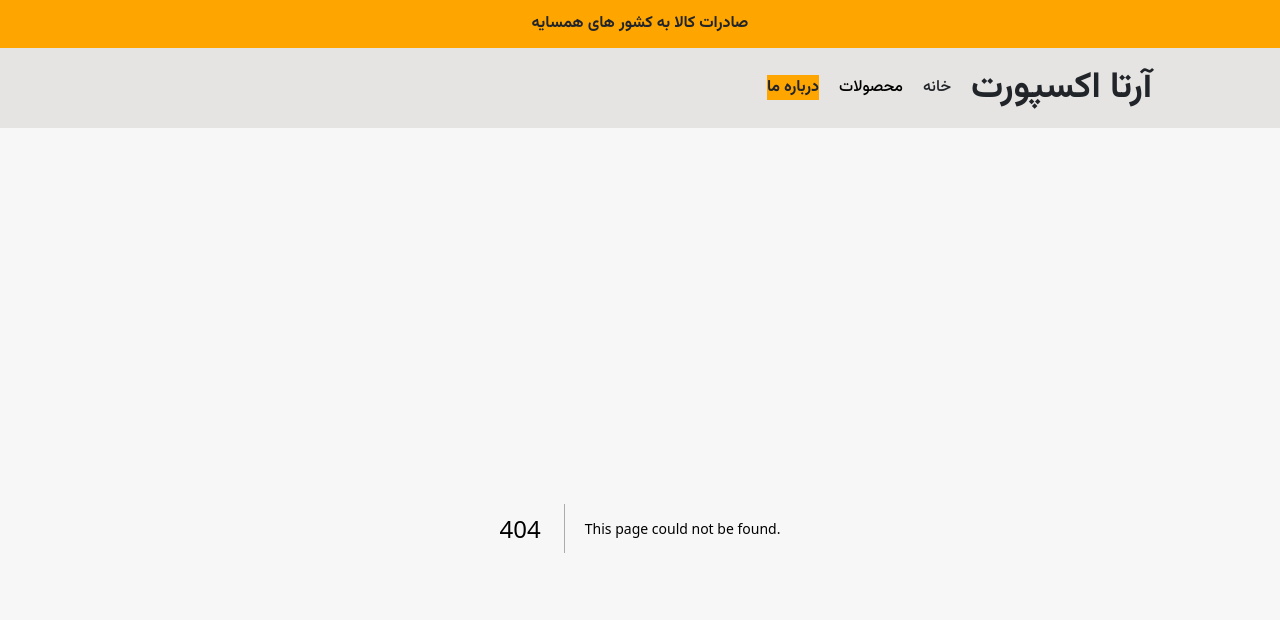
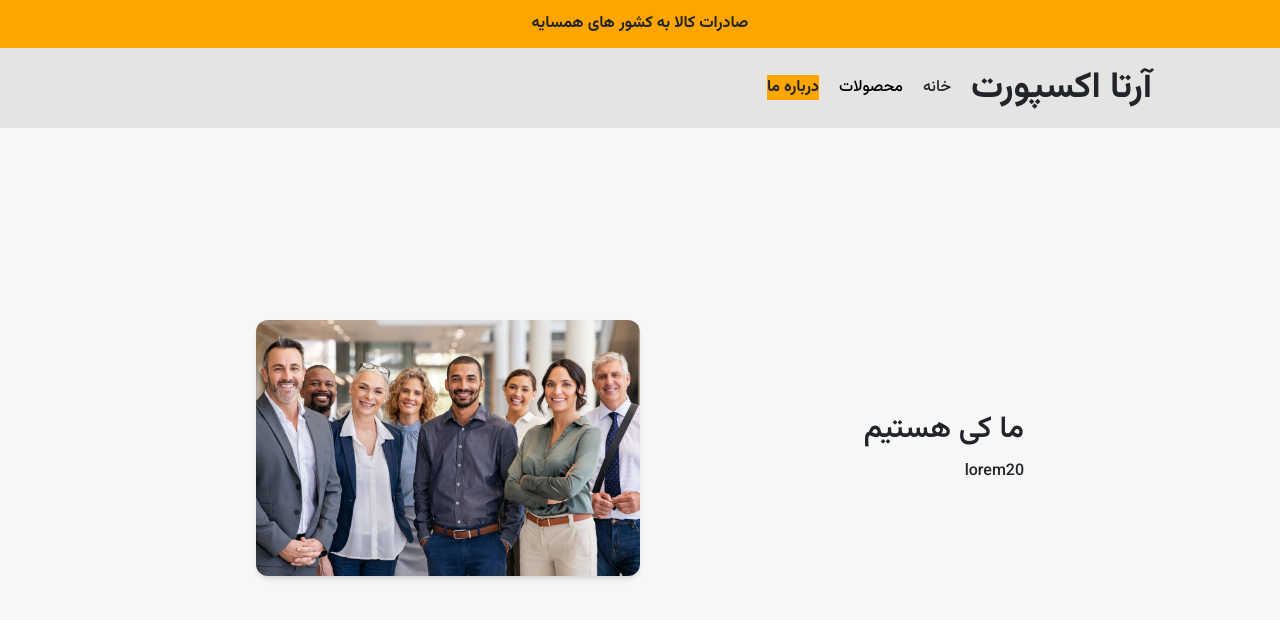
Before and after one commit to MianajiAli/arta-export, a Next.js app: page /about-us in a window 1280 px wide. Before the commit this address had no page. Shown: the top 620 px of the page. Built offline with nearby package versions, Linux system fonts and the light colour scheme.

Commit message:
Fix service section

```diff
--- /dev/null
+++ b/app/about-us/page.js
@@ -0,0 +1,12 @@
+export default function Page() {
+    return (
+        <div dir="rtl" className="flex w-full  justify-between items-center min-h-[80vh] px-[20%]">
+            <div dir="rtl" className="   flex flex-col gap-3">
+
+                <h2 className="text-text1 ">ما کی هستیم</h2>
+                <p className="text-text1 ">lorem20</p>
+            </div>
+            <img src="/images/group.jpg" className="w-96 h-auto rounded-xl shadow-md" alt="" />
+        </div>
+    );
+}
--- a/components/Service.js
+++ b/components/Service.js
@@ -9,7 +9,7 @@ const About = () => {
             <div className="w-full flex gap-5 justify-center items-center flex-wrap  mt-5">
                 <ServiceCard
                     Icon={AiFillDingtalkCircle}
-                    description="توضیحات مربوط به این سرویس خاص در اینجا قرار می‌گیرد."
+                    description="توضیحات مربوط به این سرویس خاص"
                 />
                 <ServiceCard
                     Icon={AiFillCustomerService}
--- a/components/ServiceCard.js
+++ b/components/ServiceCard.js
@@ -1,6 +1,6 @@
 const ServiceCard = ({ Icon, description }) => {
     return (
-        <div className="flex flex-col w-64 min-h-40 border-[2px] border-text2 text-text2  border-solid p-4 rounded-xl gap-3 justify-center items-center">
+        <div className="flex flex-col w-56 min-h-40 border-[2px] border-text2 text-text2  border-solid p-4 rounded-xl gap-3 justify-center items-center">
             <Icon size={60} />
             <p>{description}</p>
         </div>
```
Also changed, not shown: public/images/group.jpg (added).
